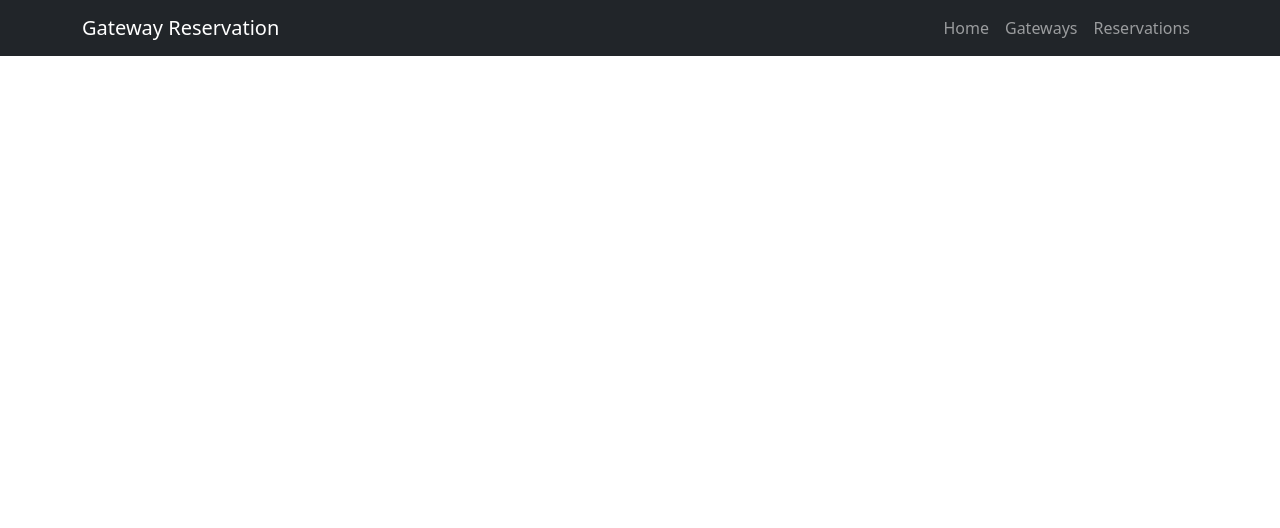
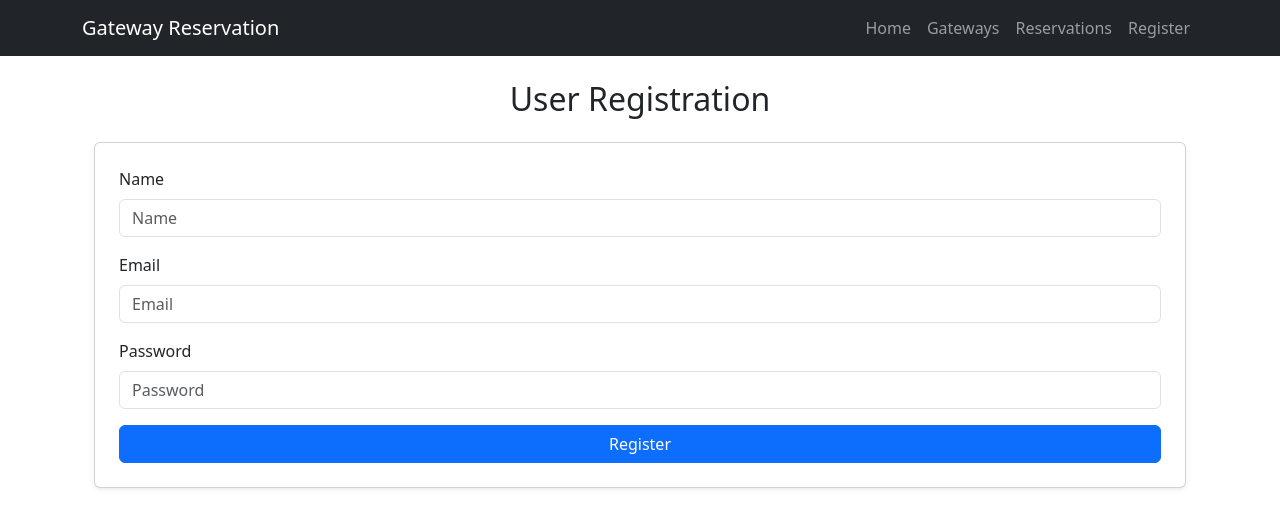
Before and after one commit to Venc-alt/Cloned-frontend, a React (Create React App) app: page /register in a window 1280 px wide. Shown: the top 528 px of the page. Built offline with nearby package versions, Linux system fonts and the light colour scheme.

Commit message:
Add User Registration page and integrate into App.js

```diff
--- a/src/App.js
+++ b/src/App.js
@@ -4,6 +4,7 @@ import Navbar from './components/Navbar';
 import HomePage from './pages/HomePage';
 import GatewaysPage from './pages/GatewaysPage';
 import ReservationsPage from './pages/ReservationsPage';
+import UserRegistration from './components/UserRegistration';
 
 const App = () => {
   return (
@@ -14,6 +15,7 @@ const App = () => {
           <Route path="/" element={<HomePage />} />
           <Route path="/gateways" element={<GatewaysPage />} />
           <Route path="/reservations" element={<ReservationsPage />} />
+          <Route path="/register" element={<UserRegistration />} /> {/* New Route */}
         </Routes>
       </div>
     </Router>
--- a/src/components/Navbar.js
+++ b/src/components/Navbar.js
@@ -30,6 +30,9 @@ const Navbar = () => {
             <li className="nav-item">
               <Link className="nav-link" to="/reservations">Reservations</Link>
             </li>
+            <li className="nav-item">
+  <Link className="nav-link" to="/register">Register</Link>
+</li>
           </ul>
         </div>
       </div>
--- a/src/components/UserRegistration.js
+++ b/src/components/UserRegistration.js
@@ -1,41 +1,65 @@
+// src/components/UserRegistration.js
 import React, { useState } from 'react';
 import { registerUser } from '../api/api';
 
 const UserRegistration = () => {
   const [formData, setFormData] = useState({ name: '', email: '', password: '' });
+  const [message, setMessage] = useState('');
 
   const handleSubmit = async (e) => {
     e.preventDefault();
     try {
       const response = await registerUser(formData);
+      setMessage('User registered successfully!');
       console.log('User registered successfully:', response.data);
+      setFormData({ name: '', email: '', password: '' });
     } catch (error) {
-      console.error('Error registering user:', error); // Should help pinpoint the issue
+      setMessage('Error registering user. Please try again.');
+      console.error('Error registering user:', error);
     }
   };
 
   return (
-    <form onSubmit={handleSubmit}>
+    <div className="container mt-4">
+      <h2 className="text-center mb-4">User Registration</h2>
+      {message && <div className="alert alert-info">{message}</div>}
+      <form onSubmit={handleSubmit} className="card p-4 shadow-sm">
+        <div className="mb-3">
+          <label className="form-label">Name</label>
           <input
             type="text"
+            className="form-control"
             placeholder="Name"
             value={formData.name}
             onChange={(e) => setFormData({ ...formData, name: e.target.value })}
+            required
           />
+        </div>
+        <div className="mb-3">
+          <label className="form-label">Email</label>
           <input
             type="email"
+            className="form-control"
             placeholder="Email"
             value={formData.email}
             onChange={(e) => setFormData({ ...formData, email: e.target.value })}
+            required
           />
+        </div>
+        <div className="mb-3">
+          <label className="form-label">Password</label>
           <input
             type="password"
+            className="form-control"
             placeholder="Password"
             value={formData.password}
             onChange={(e) => setFormData({ ...formData, password: e.target.value })}
+            required
           />
-      <button type="submit">Register</button>
+        </div>
+        <button type="submit" className="btn btn-primary w-100">Register</button>
       </form>
+    </div>
   );
 };
 
```
Lines whose indentation alone changed are shown as unchanged.
